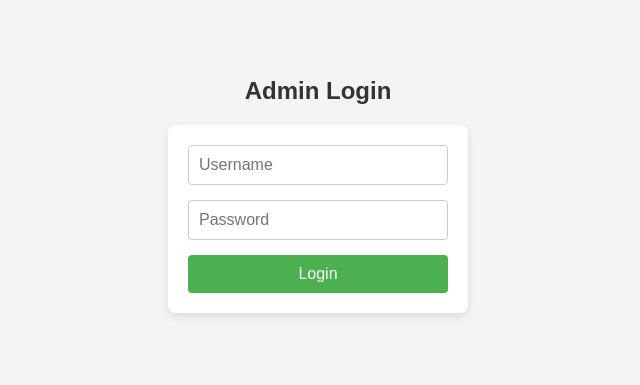
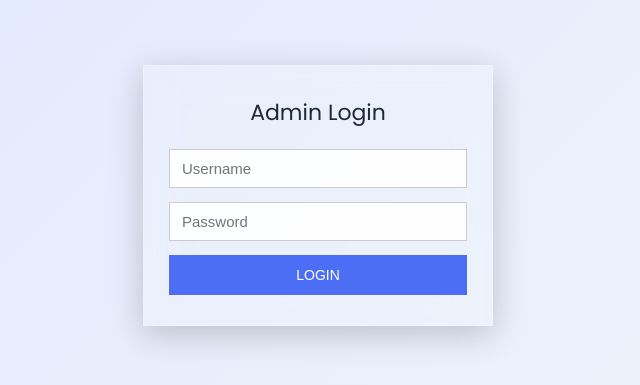
Before and after one commit to Gulaghaa/SDP, a React (Vite) app in the folder client/: page /login in a window 1280 px wide. Shown: the part 205-590 px from the top of the page, without its empty margins (322-962 px from the left). Built offline with nearby package versions, Linux system fonts and the light colour scheme.

Commit message:
Login page improved

```diff
--- a/client/src/App.jsx
+++ b/client/src/App.jsx
@@ -12,7 +12,7 @@ import {
   AddRoom,
   RoomsList,
   RoomItem,
-  EditRoom
+  EditRoom,
 } from "./pages/index";
 
 const App = () => {
@@ -43,15 +43,14 @@ const App = () => {
         />
       </Route>
       <Route exact path="/admin">
-        <AdminPanel />
+        {isAuthenticated ? <AdminPanel /> : <Redirect to="/login" />}
       </Route>
       <Route exact path="/admin/add-room">
-        <AddRoom />
+        {isAuthenticated ? <AddRoom /> : <Redirect to="/login" />}
       </Route>
       <Route path="/admin/edit-room/:roomId">
-        <EditRoom />
+        {isAuthenticated ? <EditRoom /> : <Redirect to="/login" />}
       </Route>
-
     </Switch>
   );
 };
--- a/client/src/pages/Auth/Login.jsx
+++ b/client/src/pages/Auth/Login.jsx
@@ -13,10 +13,13 @@ const Login = ({ setIsAuthenticated }) => {
     e.preventDefault();
 
     try {
-      const response = await axios.post("https://smart-inventory-management-k5rx.onrender.com/login", {
+      const response = await axios.post(
+        "https://smart-inventory-management-k5rx.onrender.com/login",
+        {
           username,
           password,
-      });
+        }
+      );
 
       if (response.status === 200) {
         setIsAuthenticated(true);
@@ -35,8 +38,11 @@ const Login = ({ setIsAuthenticated }) => {
 
   return (
     <div className={styles.container}>
+      <div className={styles.card}>
         <h2 className={styles.title}>Admin Login</h2>
+
         {error && <p className={styles.error}>{error}</p>}
+
         <form onSubmit={handleLogin} className={styles.form}>
           <input
             type="text"
@@ -54,8 +60,11 @@ const Login = ({ setIsAuthenticated }) => {
             required
             className={styles.input}
           />
-        <button type="submit" className={styles.button}>Login</button>
+          <button type="submit" className={styles.button}>
+            Login
+          </button>
         </form>
+      </div>
     </div>
   );
 };
--- a/client/src/pages/Auth/Login.module.css
+++ b/client/src/pages/Auth/Login.module.css
@@ -1,57 +1,75 @@
 .container {
+  height: 100vh;
   display: flex;
-    flex-direction: column;
+  justify-content: center;
   align-items: center;
-    justify-content: center;
-    height: 100vh;
-    background-color: #f4f4f4;
-    font-family: Arial, sans-serif;
+  background: linear-gradient(135deg, #e0e7ff, #f1f5f9);
+  font-family: "Poppins", sans-serif;
+}
+
+.card {
+  width: 350px;
+  padding: 30px 25px;
+  background: rgba(255, 255, 255, 0.15);
+  box-shadow: 0 8px 32px rgba(0, 0, 0, 0.2);
+  backdrop-filter: blur(16px);
+  -webkit-backdrop-filter: blur(16px);
+  border: 1px solid rgba(255, 255, 255, 0.2);
+  text-align: center;
+  color: #1f2937;
+}
+
+/* No border-radius for sharp flat design */
+.card,
+.input,
+.button {
+  border-radius: 0px !important;
 }
 
 .title {
+  font-size: 22px;
+  font-weight: 500;
   margin-bottom: 20px;
-    color: #333;
-    font-size: 24px;
 }
 
 .form {
   display: flex;
   flex-direction: column;
-    align-items: center;
-    padding: 20px;
-    background-color: white;
-    border-radius: 8px;
-    box-shadow: 0px 4px 8px rgba(0, 0, 0, 0.1);
-    width: 300px;
+  gap: 14px;
 }
 
 .input {
-    width: 100%;
-    padding: 10px;
-    margin-bottom: 15px;
+  padding: 10px 12px;
+  font-size: 15px;
   border: 1px solid #ccc;
-    border-radius: 4px;
-    font-size: 16px;
+  background: rgba(255, 255, 255, 0.9);
+  color: #1f2937;
+}
+.input {
+  outline: none;
+}
+
+.input:focus {
+  outline: none;
 }
 
 .button {
-    width: 100%;
-    padding: 10px;
-    background-color: #4CAF50;
+  padding: 12px;
+  font-size: 14px;
+  background-color: #4c6ef5;
   color: white;
   border: none;
-    border-radius: 4px;
   cursor: pointer;
-    font-size: 16px;
-    transition: background 0.3s ease;
+  text-transform: uppercase;
+  font-weight: 500;
 }
 
 .button:hover {
-    background-color: #45A049;
+  background-color: #3b5bdb;
 }
 
 .error {
   color: red;
+  font-size: 14px;
   margin-bottom: 10px;
-    font-size: 14px;
 }
```
Lines whose indentation alone changed are shown as unchanged.
